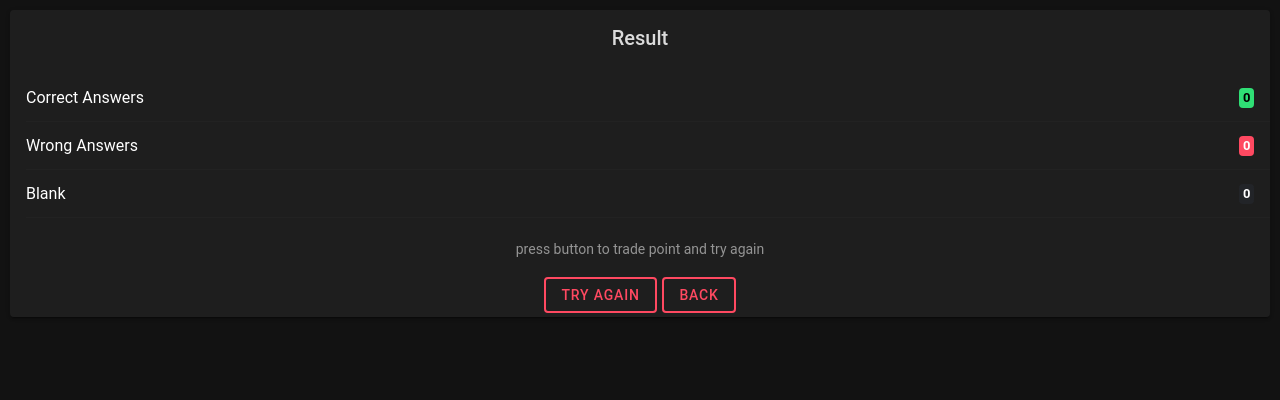
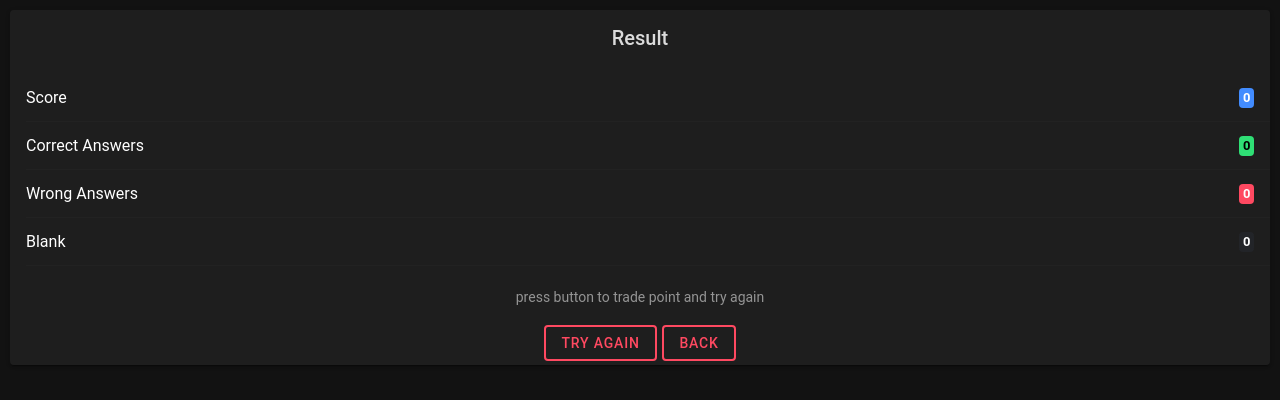
Before and after one commit to Kananmas/crud-app-project, a React (Create React App) app: page /result in a window 1280 px wide. Shown: the top 400 px of the page. Built offline with nearby package versions, Linux system fonts and the light colour scheme; no server answers; the database is empty.

Commit message:
Update index.jsx

```diff
--- a/src/pages/Result/index.jsx
+++ b/src/pages/Result/index.jsx
@@ -48,7 +48,7 @@ export function Result() {
       setRightAnswersCount(rightAnswers.length);
       setWrongAnswersCount(wrongAnswers.length);
       setUnansweredsCount(unanswereds.length);
-      setScore(rightAnswersCount * 10 - wrongAnswersCount * 5);
+      setScore(rightAnswers.length * 10 - wrongAnswers.length * 5);
     }
   }, []);
 
@@ -79,6 +79,10 @@ export function Result() {
         </IonCardHeader>
 
         <IonList>
+        <IonItem>
+            <IonLabel>Score</IonLabel>
+            <IonBadge color="primary">{score}</IonBadge>
+          </IonItem>
           <IonItem>
             <IonLabel>Correct Answers</IonLabel>
             <IonBadge color="success">{rightAnswersCount}</IonBadge>
```
